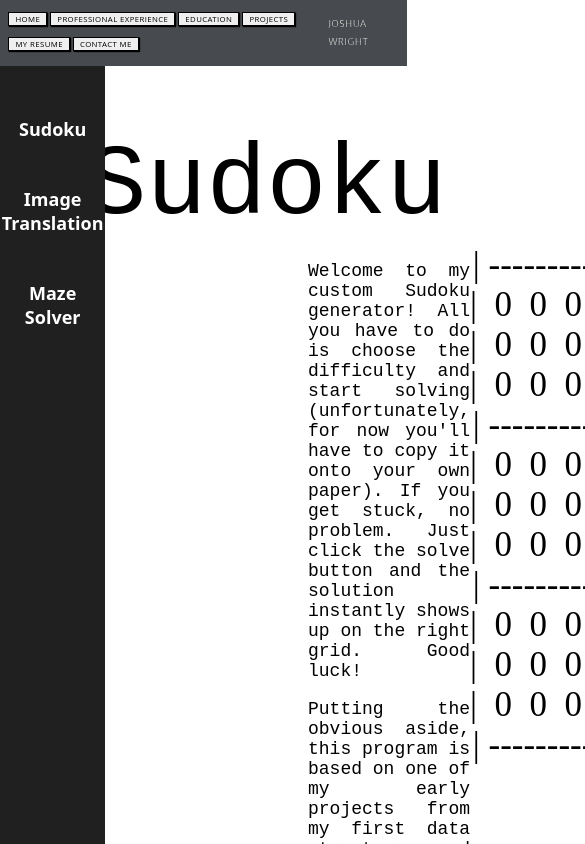
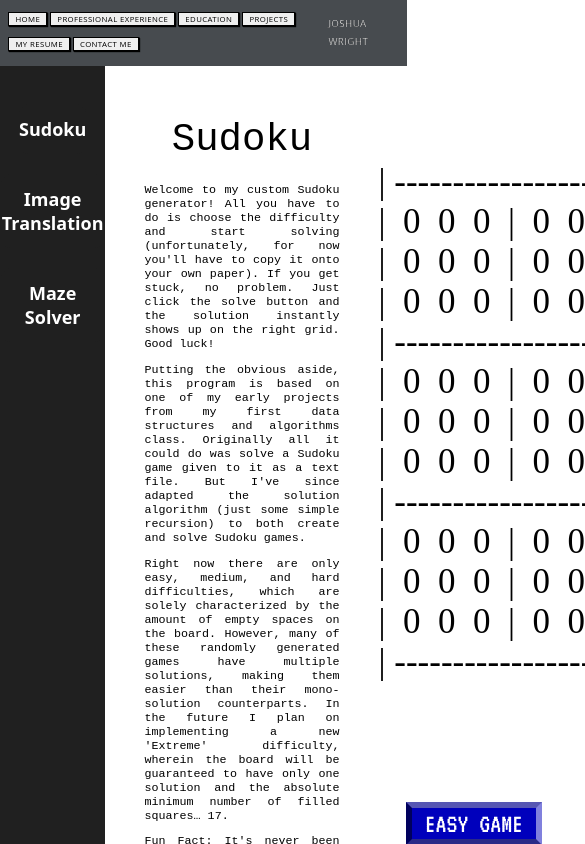
Before and after one commit to joshuakwright/Joshua-Wright-Website, a React (Create React App) app: page /#/projects/sudoku in a window 390 px wide. Shown: the top 844 px of the page, 585 px wide, since content can reach past the window. Built offline with nearby package versions, Linux system fonts and the light colour scheme.

Commit message:
projects page now works on mobile

```diff
--- a/src/Projects/IndvProjects/ImageTranslation/ImageTranslation.css
+++ b/src/Projects/IndvProjects/ImageTranslation/ImageTranslation.css
@@ -1,5 +1,12 @@
-.imagetranslation {
+.image-translation {
     font-size: 50px;
     margin-left: 30%;
-    margin-top: 400px;
+    margin-top: 40vh;
+    margin-bottom: 40vh;
 }
+
+@media (max-width: 800px) {
+    .image-translation {
+        margin-top: 20vh;
+    }
+}
--- a/src/Projects/IndvProjects/ImageTranslation/ImageTranslation.js
+++ b/src/Projects/IndvProjects/ImageTranslation/ImageTranslation.js
@@ -3,6 +3,6 @@ import './ImageTranslation.css'
 
 export default function ImageTranslation() {
   return (
-    <div className='imagetranslation'>Sorry, this project isn't ready yet. Check back later!</div>
+    <p className='image-translation'>Sorry, this project isn't ready yet. Check back later!</p>
   )
 }
--- a/src/Projects/IndvProjects/MazeSolver/MazeSolver.css
+++ b/src/Projects/IndvProjects/MazeSolver/MazeSolver.css
@@ -1,5 +1,11 @@
-.mazesolver {
+.maze-solver {
     font-size: 50px;
     margin-left: 30%;
-    margin-top: 400px;
+    margin-top: 40vh;
 }
+
+@media (max-width: 800px) {
+    .maze-solver {
+        margin-top: 20vh;
+    }
+}
--- a/src/Projects/IndvProjects/MazeSolver/MazeSolver.js
+++ b/src/Projects/IndvProjects/MazeSolver/MazeSolver.js
@@ -3,6 +3,6 @@ import './MazeSolver.css'
 
 export default function MazeSolver() {
   return (
-    <div className='mazesolver'>Sorry, this project isn't ready yet. Check back later!</div>
+    <p className='maze-solver'>Sorry, this project isn't ready yet. Check back later!</p>
   )
 }
--- a/src/Projects/IndvProjects/Sudoku/Sudoku.css
+++ b/src/Projects/IndvProjects/Sudoku/Sudoku.css
@@ -1,15 +1,15 @@
 @import url(https://fonts.googleapis.com/css?family=VT323);
 
 .sudoku {
-    margin-left: 21%;
-    margin-top: 130px;
-    font-size: 100px;
+    margin-left: 21vw;
+    margin-top: 14vh;
+    font-size: 5vw;
     font-family: 'Courier New', monospace;
 }
 
 .container {
     display: table;
-    margin-left: 300px;
+    margin-left: 16vw;
     width: 80%;
     text-align: right;
     margin-bottom: -80px;
@@ -18,25 +18,26 @@
 .sudoku-desc {
     display: table-cell;
     font-family: 'Courier New', monospace;
-    font-size: 18px;
-    width: 550px;
+    font-size: .95vw;
+    width: 28vw;
     text-align: justify;
 }
 
 .generate-grid {
     display: table-cell;
     white-space:pre;
-    font-size: 35px;
+    font-size: 1.83vw;
 }
 
 .solve-grid {
     display: table-cell;
     white-space:pre;
-    font-size: 35px;
+    font-size: 1.83vw;
 }
 
 /* Button design taken from Retro Buttons Website by b.Stayles */
 .sudoku-button {
+    position: relative;
 	background: #7C7C7C;
 	border-bottom: 6px inset rgba(0,0,0,.5);
 	border-left: 6px inset rgba(0,0,0,.5);
@@ -44,12 +45,12 @@
 	border-top: 6px inset rgba(255,255,255,.5);
 	color: white;
 	cursor: pointer;
-	font-size: 2.2rem;
-	margin: 1rem;
-	min-width: 200px;
-	padding: .5rem;
+	font-size: 1.4vw;
+	margin-left: 5vw;
+    margin-top: 3vh;
+	width: 8vw;
+	padding: .5vw;
 	text-transform: uppercase;
-	width: auto;
     font-family: 'VT323', monospace ;
 }
 
@@ -81,3 +82,87 @@
 .hard-button:hover {
     background: #A81000;
 }
+
+@media (max-width: 1900px) {
+    .sudoku-desc {
+        padding-right: 5vw;
+    }
+
+    .generate-grid {
+        padding-right: 5vw;
+    }
+}
+
+@media (max-width: 800px) {
+    .sudoku {
+        margin-left: 42vw;
+        font-size: 10vw;
+    }
+
+    .container {
+        table-layout: fixed;
+        width: 250vw;
+        margin-left: 35vw;
+    }
+
+    .sudoku-desc {
+        font-size: 3vw;
+        padding-right: 10vw;
+        width: 50vw;
+    }
+
+    .generate-grid {
+        font-size: 35px;
+        padding-right: 10vw;
+        margin-right: 10vw;
+    }
+
+    .solve-grid {
+        font-size: 35px;
+        padding-right: 10vw;
+        margin-right: 10vw;
+    }
+
+    .sudoku-button {
+        position: absolute;
+        font-size: 7vw;
+        width: 35vw;
+        margin-top: 15vh;
+    }
+
+    .easy-button {
+        left: 55vw;
+        top: 80vh;
+    }
+
+    .medium-button {
+        left: 145vw;
+        top: 80vh;
+    }
+
+    .hard-button {
+        left: 190vw;
+        top: 80vh;
+    }
+
+    .solve-button {
+        left: 235vw;
+        top: 80vh;
+    }
+}
+
+@media (max-height: 500px) {
+    .sudoku {
+        margin-top: 17vh;
+        margin-left: 26.5vw;
+    }
+
+    .container {
+        margin-left: 22vw;
+    }
+
+    .sudoku-button {
+        left: 6vw;
+        font-size: 1.2vw;
+    }
+}
```
